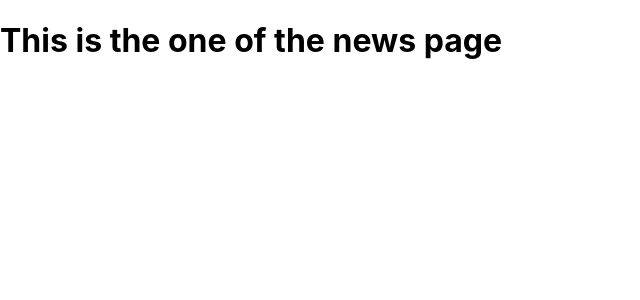
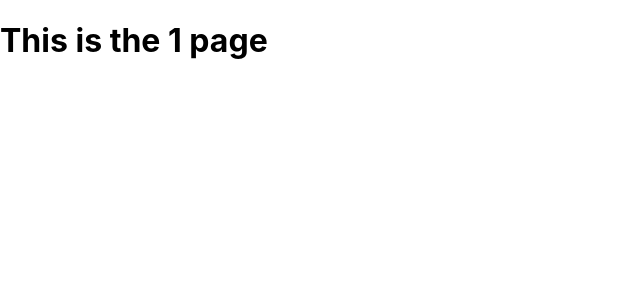
Before and after one commit to Dhannyphantom/maxx-nextjs, a Next.js app: page /news/1 in a window 1280 px wide. Shown: the top 300 px of the page, without its empty margins (0-640 px from the left). Built offline with nearby package versions, Linux system fonts and the light colour scheme.

Commit message:
Using useRouter hook to read the query data from routes

```diff
--- a/pages/news/[newsId].js
+++ b/pages/news/[newsId].js
@@ -1,3 +1,8 @@
+import { useRouter } from "next/router";
+
 export default function NewsDetail() {
-  return <h1>This is the one of the news page</h1>;
+  const {
+    query: { newsId },
+  } = useRouter();
+  return <h1>This is the {newsId} page</h1>;
 }
```
